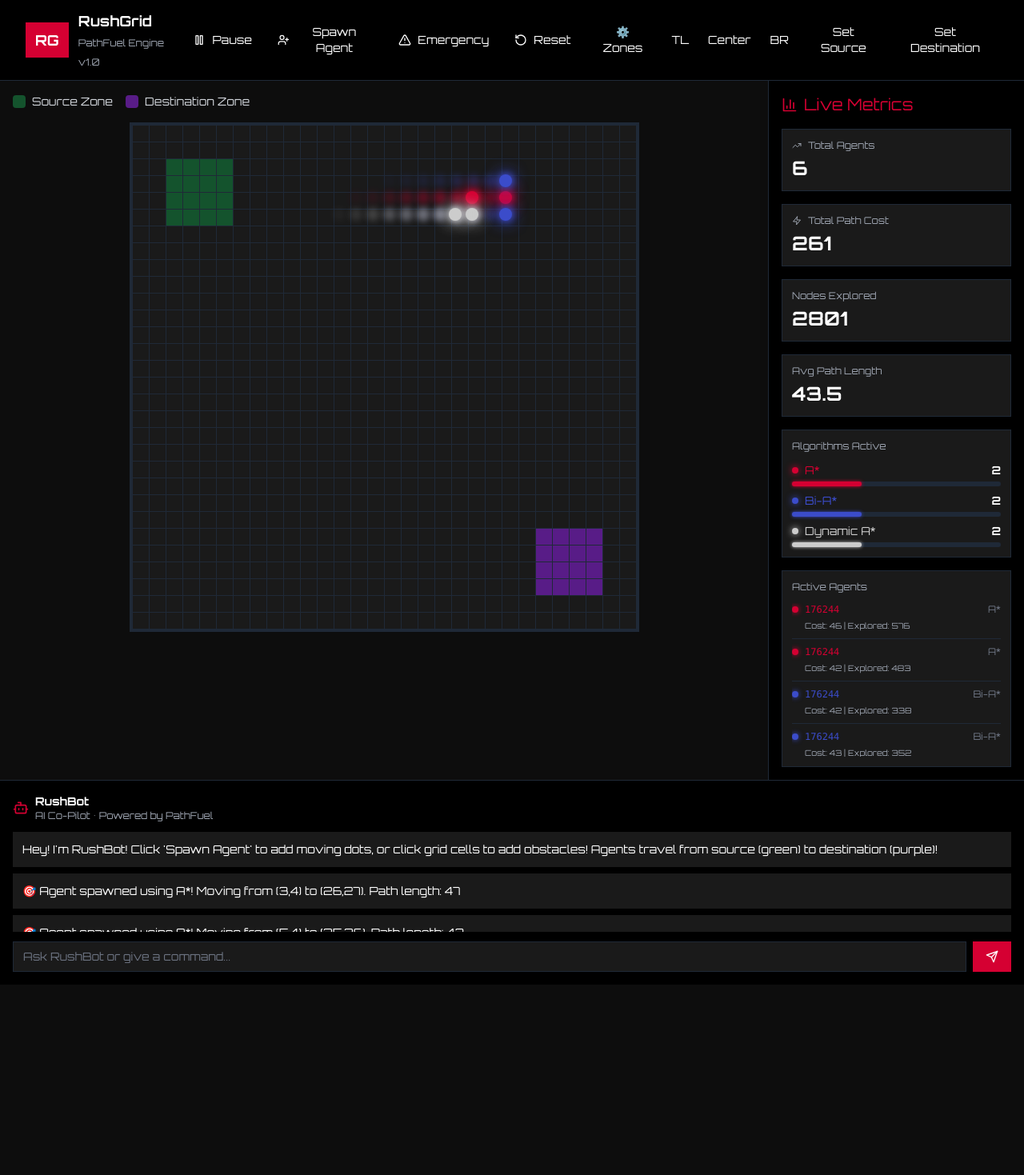
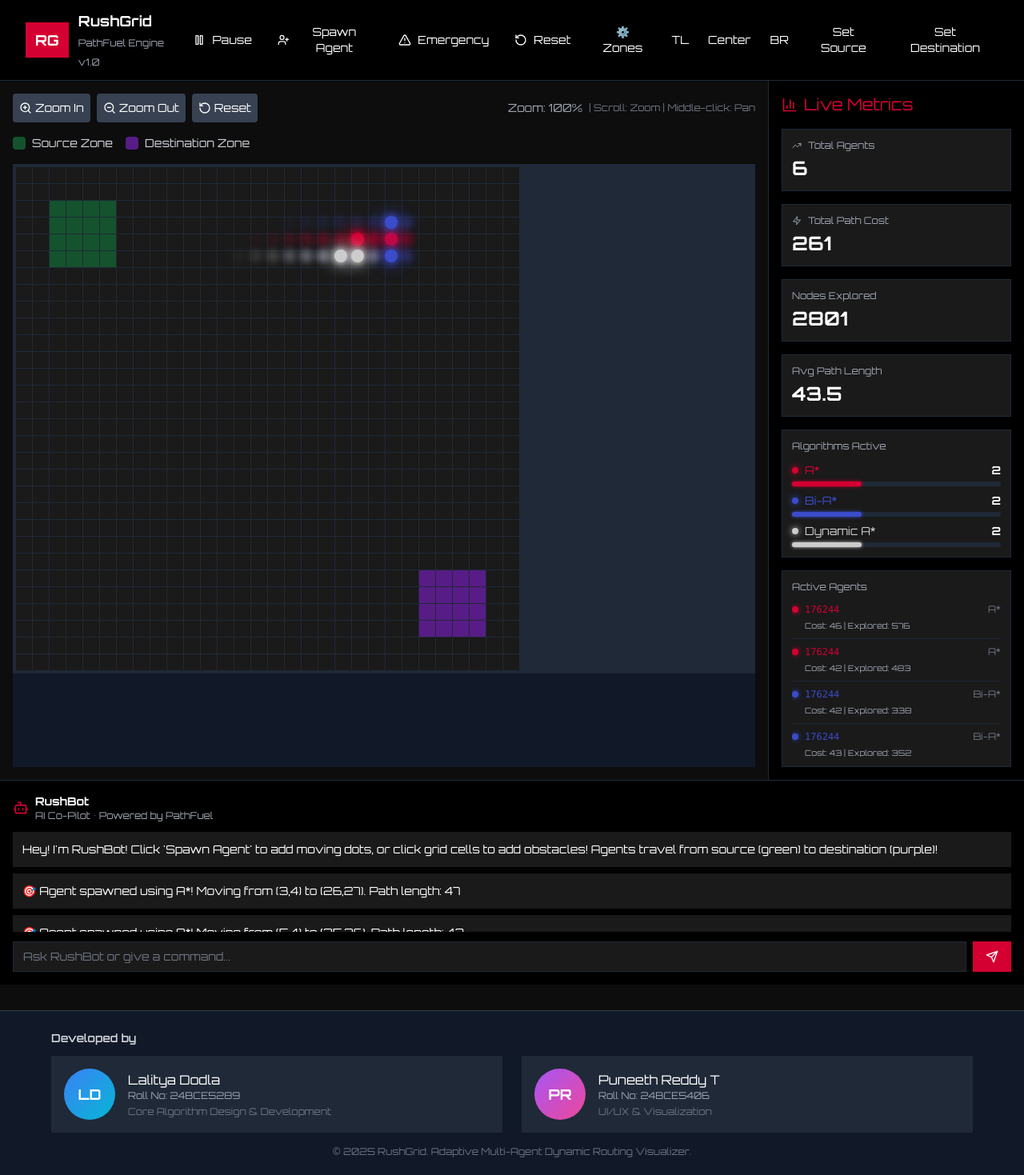
Before and after one commit to Lalitya31/RushGrid, a React (Vite) app: page /#/simulation in a window 1280 px wide. Shown: the top 1469 px of the page at 80% size. Before the commit the page ends 1231 px from the top, so only its background shows below. Built offline with nearby package versions, Linux system fonts and the light colour scheme.

Commit message:
Add developer credits footer and zoom/pan functionality to grid

```diff
--- /dev/null
+++ b/src/components/DeveloperFooter.tsx
@@ -0,0 +1,41 @@
+import React from 'react';
+
+const DeveloperFooter: React.FC = () => {
+  return (
+    <footer className="w-full bg-gray-900 border-t border-gray-700 py-6 px-4 mt-8">
+      <div className="max-w-6xl mx-auto">
+        <h3 className="text-sm font-semibold text-gray-300 mb-3">Developed by</h3>
+        <div className="grid grid-cols-1 md:grid-cols-2 gap-6">
+          {/* Developer 1 */}
+          <div className="flex items-center gap-4 bg-gray-800 p-4 rounded-lg hover:bg-gray-750 transition">
+            <div className="w-16 h-16 bg-gradient-to-br from-blue-500 to-cyan-500 rounded-full flex items-center justify-center text-white font-bold text-lg flex-shrink-0">
+              LD
+            </div>
+            <div className="flex-1 min-w-0">
+              <p className="font-medium text-white truncate">Lalitya Dodla</p>
+              <p className="text-xs text-gray-400">Roll No: 24BCE5289</p>
+              <p className="text-xs text-gray-500 mt-1">Core Algorithm Design & Development</p>
+            </div>
+          </div>
+
+          {/* Developer 2 */}
+          <div className="flex items-center gap-4 bg-gray-800 p-4 rounded-lg hover:bg-gray-750 transition">
+            <div className="w-16 h-16 bg-gradient-to-br from-purple-500 to-pink-500 rounded-full flex items-center justify-center text-white font-bold text-lg flex-shrink-0">
+              PR
+            </div>
+            <div className="flex-1 min-w-0">
+              <p className="font-medium text-white truncate">Puneeth Reddy T</p>
+              <p className="text-xs text-gray-400">Roll No: 24BCE5406</p>
+              <p className="text-xs text-gray-500 mt-1">UI/UX & Visualization</p>
+            </div>
+          </div>
+        </div>
+        <div className="mt-4 text-xs text-gray-500 text-center">
+          © 2025 RushGrid. Adaptive Multi-Agent Dynamic Routing Visualizer.
+        </div>
+      </div>
+    </footer>
+  );
+};
+
+export default DeveloperFooter;
--- a/src/components/GridCanvas.tsx
+++ b/src/components/GridCanvas.tsx
@@ -1,6 +1,7 @@
 import { motion } from 'framer-motion';
 import { Agent } from '../types/agent';
-import { useState, useEffect } from 'react';
+import { useState, useEffect, useRef } from 'react';
+import { ZoomIn, ZoomOut, RotateCcw } from 'lucide-react';
 
 interface Zone {
   x: { min: number; max: number };
@@ -22,6 +23,12 @@ interface GridCanvasProps {
 export default function GridCanvas({ gridSize, obstacles, setObstacles, agents, sourceZone, destinationZone, selectMode = 'none', onSelectCell }: GridCanvasProps) {
   const [agentTrails, setAgentTrails] = useState<Map<string, Array<{ x: number; y: number }>>>(new Map());
   const [hovered, setHovered] = useState<{ x: number; y: number } | null>(null);
+  const [zoom, setZoom] = useState(1);
+  const [pan, setPan] = useState({ x: 0, y: 0 });
+  const [isPanning, setIsPanning] = useState(false);
+  const [panStart, setPanStart] = useState({ x: 0, y: 0 });
+  const gridContainerRef = useRef<HTMLDivElement>(null);
+  const cellSize = 20;
 
   // Track agent trails
   useEffect(() => {
@@ -41,6 +48,41 @@ export default function GridCanvas({ gridSize, obstacles, setObstacles, agents,
 
     setAgentTrails(newTrails);
   }, [agents]);
+
+  // Handle zoom with mouse wheel
+  const handleWheel = (e: React.WheelEvent) => {
+    e.preventDefault();
+    const zoomFactor = e.deltaY < 0 ? 1.1 : 0.9;
+    setZoom((prev) => Math.min(Math.max(prev * zoomFactor, 0.5), 4));
+  };
+
+  // Handle panning
+  const handleMouseDown = (e: React.MouseEvent) => {
+    if (e.button === 2 || e.ctrlKey) { // Right click or Ctrl+left click for pan
+      setIsPanning(true);
+      setPanStart({ x: e.clientX - pan.x, y: e.clientY - pan.y });
+    }
+  };
+
+  const handleMouseMove = (e: React.MouseEvent) => {
+    if (isPanning) {
+      setPan({
+        x: e.clientX - panStart.x,
+        y: e.clientY - panStart.y,
+      });
+    }
+  };
+
+  const handleMouseUp = () => {
+    setIsPanning(false);
+  };
+
+  const handleZoomIn = () => setZoom((prev) => Math.min(prev * 1.2, 4));
+  const handleZoomOut = () => setZoom((prev) => Math.max(prev / 1.2, 0.5));
+  const handleResetView = () => {
+    setZoom(1);
+    setPan({ x: 0, y: 0 });
+  };
 
   const handleCellClick = (x: number, y: number, isRightClick: boolean) => {
     // If selection mode is active, use selection callback instead of toggling obstacles
@@ -62,7 +104,35 @@ export default function GridCanvas({ gridSize, obstacles, setObstacles, agents,
   };
 
   return (
-    <div className="flex-1 p-4 overflow-auto bg-[#0d0d0d]">
+    <div className="flex-1 p-4 overflow-hidden bg-[#0d0d0d] flex flex-col">
+      {/* Zoom Controls */}
+      <div className="mb-4 flex gap-2 items-center">
+        <button
+          onClick={handleZoomIn}
+          className="p-2 bg-gray-700 hover:bg-gray-600 rounded text-white text-sm flex items-center gap-1 transition"
+          title="Zoom In (Scroll Up)"
+        >
+          <ZoomIn size={16} /> Zoom In
+        </button>
+        <button
+          onClick={handleZoomOut}
+          className="p-2 bg-gray-700 hover:bg-gray-600 rounded text-white text-sm flex items-center gap-1 transition"
+          title="Zoom Out (Scroll Down)"
+        >
+          <ZoomOut size={16} /> Zoom Out
+        </button>
+        <button
+          onClick={handleResetView}
+          className="p-2 bg-gray-700 hover:bg-gray-600 rounded text-white text-sm flex items-center gap-1 transition"
+          title="Reset View"
+        >
+          <RotateCcw size={16} /> Reset
+        </button>
+        <span className="text-gray-400 text-sm ml-auto">Zoom: {(zoom * 100).toFixed(0)}%</span>
+        <span className="text-gray-500 text-xs">| Scroll: Zoom | Middle-click: Pan</span>
+      </div>
+
+      {/* Legend */}
       <div className="mb-4 flex gap-4 text-sm">
         <div className="flex items-center gap-2">
           <div className="w-4 h-4 bg-green-900 rounded"></div>
@@ -73,13 +143,28 @@ export default function GridCanvas({ gridSize, obstacles, setObstacles, agents,
           <span className="text-gray-300">Destination Zone</span>
         </div>
       </div>
+
+      {/* Grid Container with Zoom & Pan */}
       <div
-        className="grid gap-[1px] bg-gray-800 p-1 rounded-lg mx-auto relative"
-        style={{
-          gridTemplateColumns: `repeat(${gridSize}, 20px)`,
-          gridTemplateRows: `repeat(${gridSize}, 20px)`,
-          maxWidth: 'fit-content',
-        }}
+        ref={gridContainerRef}
+        className="flex-1 overflow-auto bg-gray-900 rounded-lg relative"
+        onWheel={handleWheel}
+        onMouseDown={handleMouseDown}
+        onMouseMove={handleMouseMove}
+        onMouseUp={handleMouseUp}
+        onMouseLeave={handleMouseUp}
+        onContextMenu={(e) => e.preventDefault()}
+      >
+        <div
+          className="grid gap-[1px] bg-gray-800 p-1 rounded-lg mx-auto relative inline-block"
+          style={{
+            gridTemplateColumns: `repeat(${gridSize}, ${cellSize}px)`,
+            gridTemplateRows: `repeat(${gridSize}, ${cellSize}px)`,
+            transform: `scale(${zoom}) translate(${pan.x / zoom}px, ${pan.y / zoom}px)`,
+            transformOrigin: '0 0',
+            transition: isPanning ? 'none' : 'transform 0.1s ease-out',
+            cursor: isPanning ? 'grabbing' : selectMode && selectMode !== 'none' ? 'crosshair' : 'default',
+          }}
       >
         {Array.from({ length: gridSize * gridSize }).map((_, idx) => {
           const x = idx % gridSize;
@@ -193,6 +278,7 @@ export default function GridCanvas({ gridSize, obstacles, setObstacles, agents,
             />
           </motion.div>
         ))}
+        </div>
       </div>
     </div>
   );
--- a/src/pages/Simulation.tsx
+++ b/src/pages/Simulation.tsx
@@ -4,6 +4,7 @@ import { Play, Pause, UserPlus, AlertTriangle, RotateCcw } from 'lucide-react';
 import GridCanvas from '../components/GridCanvas';
 import MetricsSidebar from '../components/MetricsSidebar';
 import RushBotPanel from '../components/RushBotPanel';
+import DeveloperFooter from '../components/DeveloperFooter';
 import { Agent, Algorithm } from '../types/agent';
 import { aStar, biAStar, dynamicAStar } from '../utils/pathfinding';
 
@@ -437,6 +438,7 @@ export default function Simulation() {
           }
         }}
       />
+      <DeveloperFooter />
     </div>
   );
 }
```
